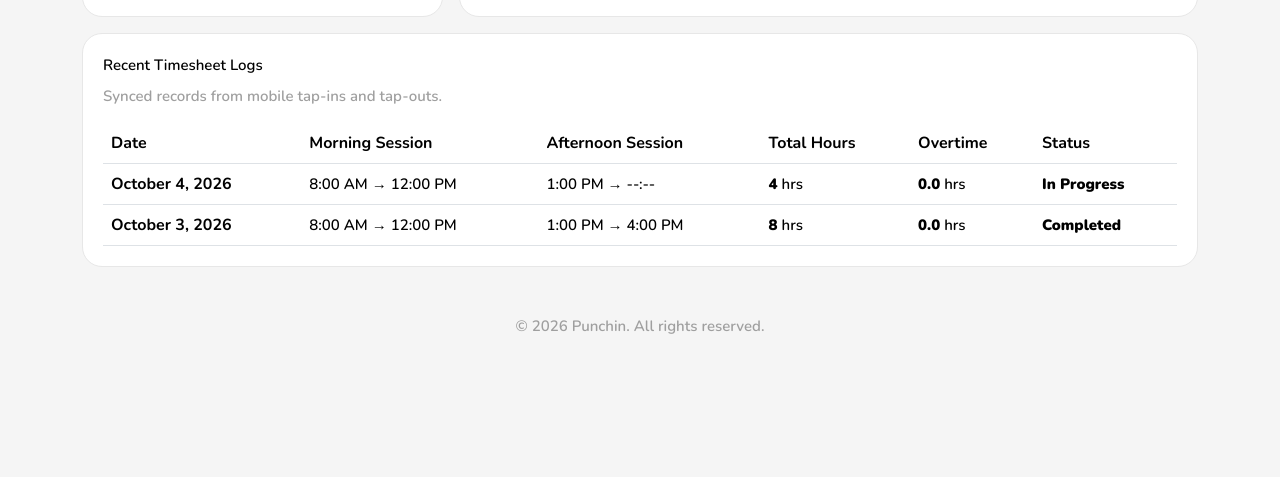
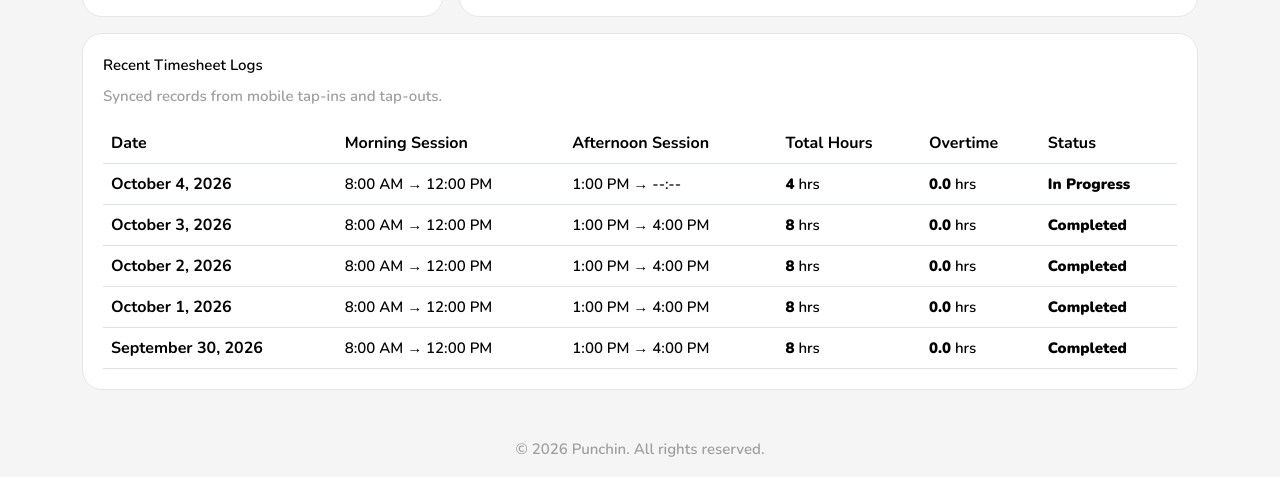
Before and after one commit to 3stannn/Punchin, a plain HTML site: page pages/home.html in a window 1280 px wide. Shown: the part 560-1037 px from the top of the page. Before the commit the page ends 914 px from the top, so only its background shows below. Drawn offline with nearby package versions, Linux system fonts and the light colour scheme.

Commit message:
added tests and populate table

```diff
--- a/pages/home.html
+++ b/pages/home.html
@@ -121,6 +121,30 @@
                                         <td class="text"><b>0.0</b> hrs</td>
                                         <td class="text"><b>Completed</b></td>
                                     </tr>
+                                    <tr>
+                                        <td><b>October 2, 2026</b></td>
+                                        <td class="text">8:00 AM &#8594; 12:00 PM</td>
+                                        <td class="text">1:00 PM &#8594; 4:00 PM</td>
+                                        <td class="text"><b>8</b> hrs</td>
+                                        <td class="text"><b>0.0</b> hrs</td>
+                                        <td class="text"><b>Completed</b></td>
+                                    </tr>
+                                    <tr>
+                                        <td><b>October 1, 2026</b></td>
+                                        <td class="text">8:00 AM &#8594; 12:00 PM</td>
+                                        <td class="text">1:00 PM &#8594; 4:00 PM</td>
+                                        <td class="text"><b>8</b> hrs</td>
+                                        <td class="text"><b>0.0</b> hrs</td>
+                                        <td class="text"><b>Completed</b></td>
+                                    </tr>
+                                    <tr>
+                                        <td><b>September 30, 2026</b></td>
+                                        <td class="text">8:00 AM &#8594; 12:00 PM</td>
+                                        <td class="text">1:00 PM &#8594; 4:00 PM</td>
+                                        <td class="text"><b>8</b> hrs</td>
+                                        <td class="text"><b>0.0</b> hrs</td>
+                                        <td class="text"><b>Completed</b></td>
+                                    </tr>
                                 </tbody>
                             </table>
                         </div>
```
Also changed, not shown: 1 other file.
